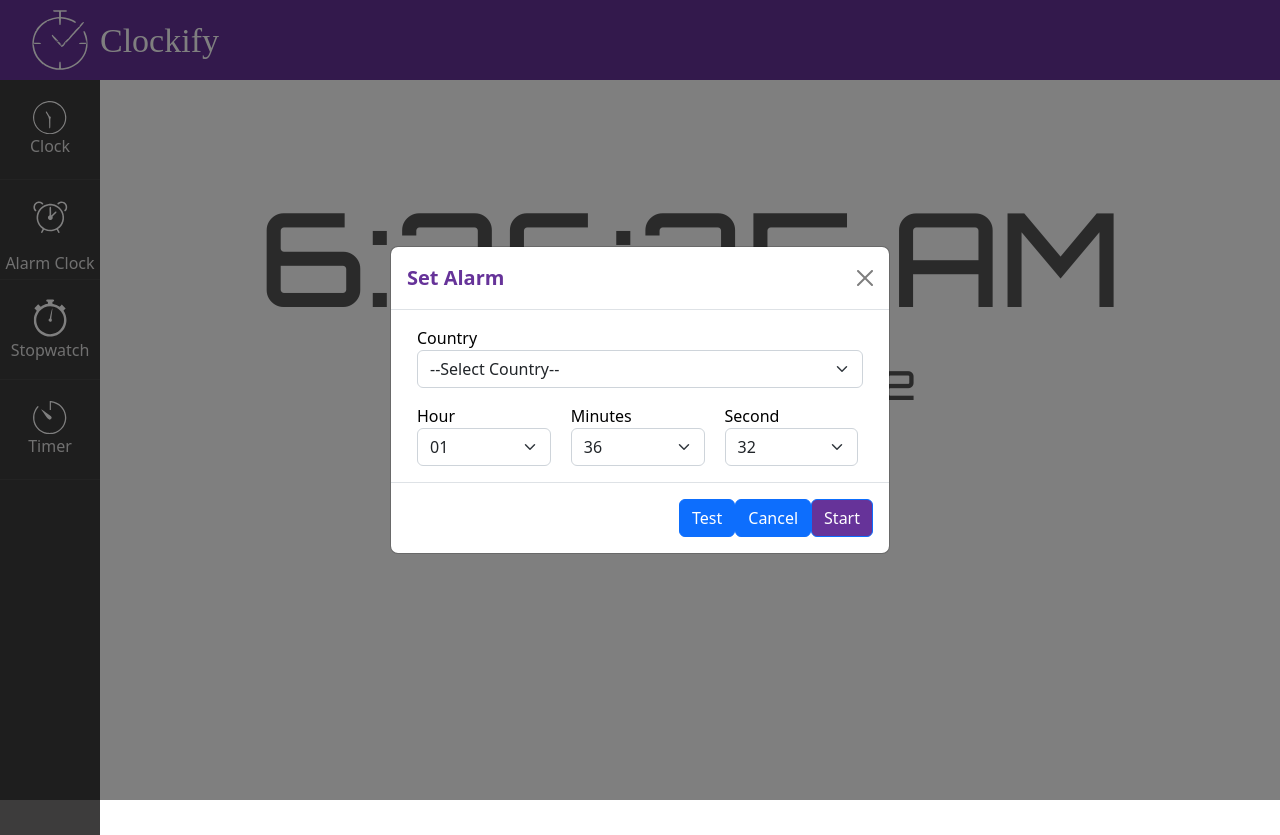
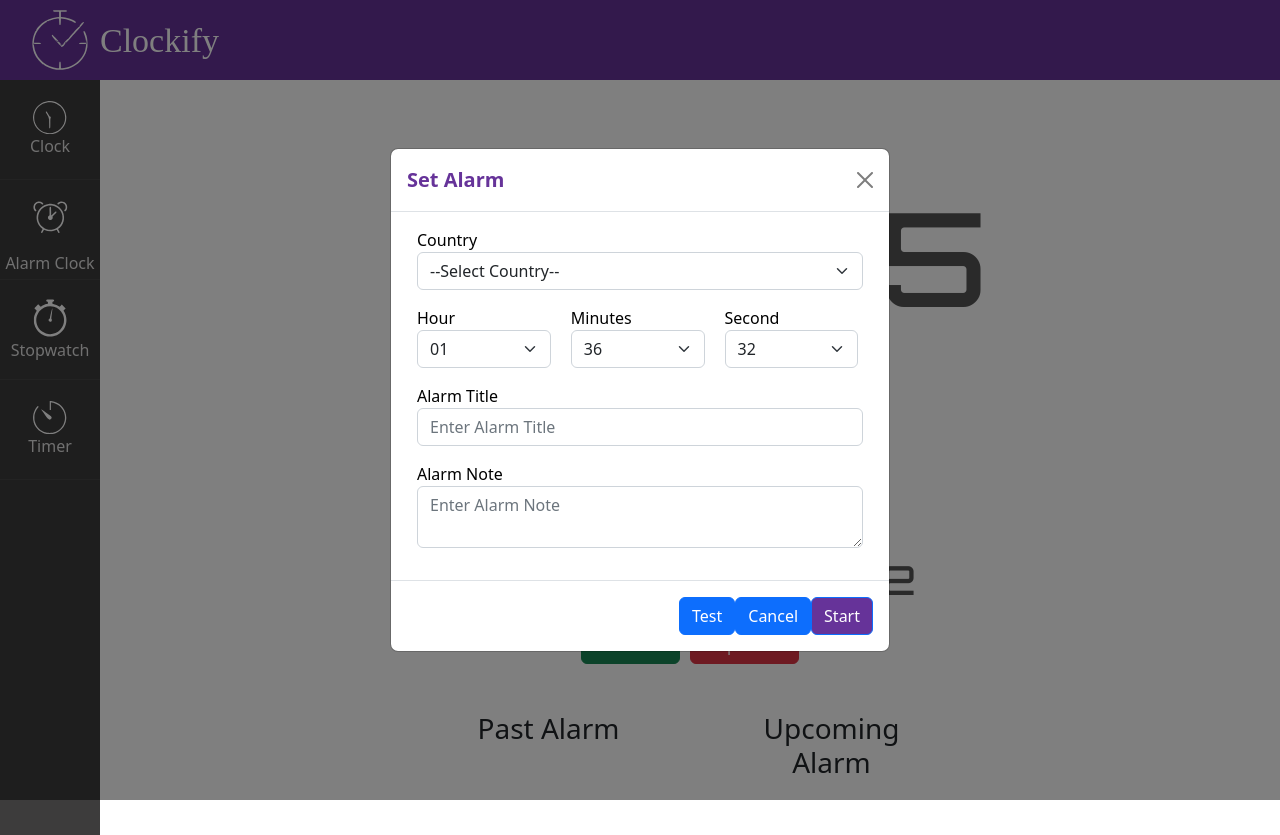
Before and after one commit to SaloniJariwala/Clock-app, a React (Create React App) app: page /alarm in a window 1280 px wide. Both pictures are taken after a click on the button "Set Alarm". Before the commit the page ends 800 px from the top, so only its background shows below. Built offline with nearby package versions, Linux system fonts and the light colour scheme; a web font is replaced by a local one.

Commit message:
merger features

```diff
--- a/src/Components/Alarm.js
+++ b/src/Components/Alarm.js
@@ -1,4 +1,4 @@
-import { useRef, useState } from "react";
+import { useEffect, useRef, useState } from "react";
 import { Button } from "react-bootstrap";
 import { AlarmWrapper } from "./style";
 import { days, monthNames } from "../Constant";
@@ -13,6 +13,9 @@ const Alarm = () => {
     const [hourOptions, setHourOptions] = useState();
     const [minuteOtions, setMinuteOptions] = useState();
     const [alarm, setAlarm] = useState([]);
+    const [upcomingAlarms, setUpcomingAlarms] = useState([]);
+    const [pastAlarms, setPastAlarms] = useState([]);
+    const [flag, setFlag] = useState(false);
     const audioRef = useRef();
 
     // const audio = new Audio(alarmAudio);
@@ -20,6 +23,10 @@ const Alarm = () => {
     const play = () => {
         audioRef.current.play();
         audioRef.current.loop = true;
+    }
+
+    const callAlarm = () => {
+        setFlag(!flag);
     }
 
     const pause = () => {
@@ -87,6 +94,27 @@ const Alarm = () => {
         pause();
     }
 
+    // const getAlarms = () => {
+    //     const allAlarms = JSON.parse(localStorage.getItem('Alarms')) || [];
+    //     const upcomingAlarm = allAlarms.filter((item) => item.alarmTimestamp > Date.now());
+    //     setUpcomingAlarms(upcomingAlarm);
+    //     const pastAlarm = allAlarms.filter((item) => item.alarmTimestamp < Date.now());
+    //     setPastAlarms(pastAlarm);
+    // }
+
+    useEffect(() => {
+        const allAlarms = JSON.parse(localStorage.getItem('Alarms')) || [];
+        const upcomingAlarm = allAlarms.filter((item) => item.alarmTimestamp > Date.now());
+        setUpcomingAlarms(upcomingAlarm);
+        const pastAlarm = allAlarms.filter((item) => item.alarmTimestamp < Date.now());
+        setPastAlarms(pastAlarm);
+    }, [flag]);
+
+    const getTime = (timestamp) => {
+        const date = new Date(timestamp);
+        return `${date.getHours()}:${date.getMinutes()}:${date.getSeconds()}`
+    }
+
     return (
         <AlarmWrapper>
             <h1 className="display">{currentTime}</h1>
@@ -95,14 +123,27 @@ const Alarm = () => {
                 <Button variant="success" onClick={handleClick} style={{ marginRight: 10 }}>Set Alarm</Button>
                 <Button variant="danger" onClick={handleStop}>Stop Alarm</Button>
             </div>
-            <div style={{ display: 'flex', justifyContent: 'center', marginTop: '70px' }}>
-                {alarm.map((item) => (
-                    <div style={{ display: 'flex', flexDirection: 'column', justifyContent: 'center', alignItems: 'center', marginRight: '20px' }}>
-                        <span>{item.country}</span>
-                        <h3 style={{ marginBottom: 'unset' }}>{item.hour}:{item.minute}:{item.second}</h3>
-                        <span>{item.GMT}</span>
-                    </div>
-                ))}
+            <div className="container-fluid d-flex justify-content-evenly">
+                <div className="w-50 m-5 text-center">
+                    <h3>Past Alarm</h3>
+                    {pastAlarms.map((item, index) => (
+                        <div className="d-flex" key={index}>
+                            <span style={{ marginRight: 15 }}>{item.title}</span>
+                            <span style={{ marginRight: 15 }}>{getTime(item.alarmTimestamp)}</span>
+                            <span>{new Date(item.alarmTimestamp).toLocaleDateString()}</span>
+                        </div>
+                    ))}
+                </div>
+                <div className="w-50 m-5 text-center">
+                    <h3>Upcoming Alarm</h3>
+                    {upcomingAlarms.map((item, index) => (
+                        <div className="d-flex" key={index}>
+                            <span style={{ marginRight: 15 }}>{item.title}</span>
+                            <span style={{ marginRight: 15 }}>{getTime(item.alarmTimestamp)}</span>
+                            <span>{new Date(item.alarmTimestamp).toLocaleDateString()}</span>
+                        </div>
+                    ))}
+                </div>
             </div>
             <audio src={alarmAudio} ref={audioRef} />
             <SetAlarmModal
@@ -114,6 +155,7 @@ const Alarm = () => {
                 play={play}
                 handleStop={handleStop}
                 displayAlarm={displayAlarm}
+                callAlarms={callAlarm}
             />
         </AlarmWrapper>
     );
--- a/src/Components/SetAlarmModal.js
+++ b/src/Components/SetAlarmModal.js
@@ -1,4 +1,4 @@
-import { useDebugValue, useState } from "react";
+import { useEffect, useState } from "react";
 import { Button, Modal } from "react-bootstrap";
 import "../App.css";
 import { AlarmTitleWrapper } from "./style";
@@ -16,7 +16,8 @@ const SetAlarmModal = ({
     hourOptions,
     minuteOptions,
     play,
-    displayAlarm
+    displayAlarm,
+    callAlarms
 }) => {
 
     const date = new Date();
@@ -25,7 +26,33 @@ const SetAlarmModal = ({
     const [minute, setMinute] = useState(date.getMinutes());
     const [second, setSecond] = useState(date.getSeconds());
     const [country, setCountry] = useState('India');
-    const [gmt, setGmt] = useState();
+    const [alarmName, setAlarmName] = useState('');
+    const [alarmNote, setAlarmNote] = useState('');
+
+
+    // useEffect(() => {
+    //     const allAlarms = JSON.parse(localStorage.getItem('Alarms')) || [];
+    //     const currentTimestamp = Date.now();
+    //     let newList = allAlarms.filter((item) => item.alarmTimestamp > currentTimestamp);
+    //     let nearestAlarm;
+    //     if (newList.length > 1) {
+    //         for (let i = 0; i < newList.length; i++) {
+    //             for (let j = 0; j <= i; j++) {
+    //                 debugger
+    //                 if (newList[j].alarmTimestamp < newList[i].alarmTimestamp) {
+    //                     debugger
+    //                     nearestAlarm = newList[j];
+    //                     debugger
+    //                 }
+    //             }
+    //         }
+    //     } else {
+    //         debugger
+    //         nearestAlarm = newList[0];
+    //         debugger
+    //     }
+    //     callToAlarm(nearestAlarm?.alarmTimestamp);
+    // }, [])
 
     const setTime = (value, name) => {
         if (name === 'hour') {
@@ -41,61 +68,142 @@ const SetAlarmModal = ({
         setCountry(name);
     }
 
-    const setGmtTime = (GMT) => {
-        setGmt(GMT);
-    }
+    const callToAlarm = () => {
+        const allAlarms = JSON.parse(localStorage.getItem('Alarms')) || [];
+        const currentTimestamp = Date.now();
+        let newList = allAlarms.filter((item) => item.alarmTimestamp > currentTimestamp);
+        let nearestAlarm;
+        if (newList.length > 1) {
+            for (let i = 0; i < newList.length; i++) {
+                for (let j = 0; j <= i; j++) {
+                    debugger
+                    if (newList[j].alarmTimestamp < newList[i].alarmTimestamp) {
+                        debugger
+                        nearestAlarm = newList[j];
+                        debugger
+                    }
+                }
+            }
+        } else {
+            debugger
+            nearestAlarm = newList[0];
+            debugger
+        }
+        const currTimestamp = Date.now();
+        let diff;
+        diff = nearestAlarm?.alarmTimestamp - currTimestamp;
+        debugger
 
-    const callToAlarm = (difference) => {
-        if (difference >= 0) {
-            setTimeout(() => {
-                notifyUser("It's time now...!!!");
+        if (diff >= 0) {
+            debugger
+            var id = setTimeout(() => {
+                notifyUser(alarmName, alarmNote);
                 play();
-            }, difference);
+            }, diff);
         }
     }
 
-    const setAlarm = () => {
-        displayAlarm(hour, minute, second, 'India', 'GMT+5.30');
-        const curr = new Date();
-        curr.setHours(Number(hour));
-        curr.setMinutes(Number(minute));
-        curr.setSeconds(Number(second));
-        const newD = new Date();
-        const diff = curr - newD;
+
+    // const ringAlarm = () => {
+    //     const allAlarms = JSON.parse(localStorage.getItem('Alarms')) || [];
+    //     debugger
+    //     const currentTimestamp = Date.now();
+    //     let newList = allAlarms.filter((item) => item.alarmTimestamp > currentTimestamp);
+    //     let nearestAlarm;
+    //     debugger
+    //     if (newList.length > 1) {
+    //         for (let i = 0; i < newList.length; i++) {
+    //             debugger
+    //             for (let j = 0; j <= i; j++) {
+    //                 debugger
+    //                 if (newList[j].alarmTimestamp < newList[i].alarmTimestamp) {
+    //                     debugger
+    //                     nearestAlarm = newList[j];
+    //                     debugger
+    //                 }
+    //             }
+    //         }
+    //     } else {
+    //         debugger
+    //         nearestAlarm = newList[0];
+    //         debugger
+    //     }
+    //     debugger
+    //     const difference = nearestAlarm.alarmTimestamp - Date.now();
+    //     debugger
+    //     callToAlarm(difference, nearestAlarm.title, nearestAlarm.note);
+    // }
+
+    const storeAlarm = (alarm) => {
+        const allAlarms = JSON.parse(localStorage.getItem('Alarms')) || [];
+        debugger
+        const date = alarm.toDate();
+        const alarmTimestamp = date.getTime();
+        let newAlarms = allAlarms;
+        debugger
+        const newAlarm = {
+            // timeoutId: id,
+            alarmTimestamp: alarmTimestamp,
+            title: alarmName,
+            note: alarmNote,
+            country: country
+        };
+        debugger
+        newAlarms.push(newAlarm);
+        debugger
+        localStorage.setItem('Alarms', JSON.stringify(newAlarms));
         closeModal();
-        callToAlarm(diff);
+        debugger
+        callAlarms();
     }
+
+
+    // const setAlarm = () => {
+    //     debugger
+    //     displayAlarm(hour, minute, second, 'India', 'GMT+5.30');
+    //     const alarm = new Date();
+    //     alarm.setHours(Number(hour));
+    //     alarm.setMinutes(Number(minute));
+    //     alarm.setSeconds(Number(second));
+    //     debugger
+    //     storeAlarm(alarm);
+    //     debugger
+    //     ringAlarm();
+    // }
 
     const countryWiseSetAlarm = (action, diffHours = 0, diffMins = 0, country, gmt) => {
         displayAlarm(hour, minute, second, country, gmt);
+        debugger
         let fDate;
         const newDate = new Date();
+        newDate.setHours(Number(hour));
+        newDate.setMinutes(Number(minute));
+        newDate.setSeconds(Number(second));
+        debugger
         if (action === 'back') {
-            newDate.setHours(Number(hour));
-            newDate.setMinutes(Number(minute));
-            newDate.setSeconds(Number(second));
+            debugger
             fDate = moment(newDate).add({ hours: diffHours, minutes: diffMins });
+        } else if (action === 'ahead') {
+            debugger
+            fDate = moment(newDate).subtract({ hours: diffHours, minutes: diffMins });
         } else {
-            newDate.setHours(Number(hour));
-            newDate.setMinutes(Number(minute));
-            newDate.setSeconds(Number(second));
-            fDate = moment(newDate).subtract({ hours: diffHours, minutes: diffMins });
+            fDate = moment(newDate);
         }
-        const date = new Date();
-        let diff;
-        if (action === 'back') {
-            diff = fDate - date;
-        } else {
-            diff = fDate - date;
-        }
-        closeModal();
-        callToAlarm(diff);
+        debugger
+        storeAlarm(fDate);
+        debugger
+        callToAlarm();
+        // const forDate = fDate.toDate();
+        // debugger
+        // const timestamp = forDate.getTime();
+        // callToAlarm(timestamp);
     }
 
     const checkCountry = () => {
         switch (country) {
             case 'India':
-                setAlarm();
+                // setAlarm();
+                countryWiseSetAlarm('india', 0, 0, 'GMT+5.30')
                 break;
 
             case 'USA':
@@ -134,9 +242,9 @@ const SetAlarmModal = ({
             </Modal.Header>
             <Modal.Body>
                 <div style={{ padding: '0 10px', marginBottom: '1em' }}>
-                    <CountryContainer options={countryData} setCountryName={setCountryName} setGmtTime={setGmtTime} />
+                    <CountryContainer options={countryData} setCountryName={setCountryName} />
                 </div>
-                <div style={{ display: 'flex', width: '100%' }}>
+                <div style={{ display: 'flex', width: '100%', marginBottom: '1em' }}>
                     <div style={{ width: '33%', padding: '0 10px' }}>
                         <HourContainer options={hourOptions} setTime={setTime} />
                     </div>
@@ -146,6 +254,24 @@ const SetAlarmModal = ({
                     <div style={{ width: '33%', padding: '0 10px' }}>
                         <SecondsContainer options={minuteOptions} setTime={setTime} />
                     </div>
+                </div>
+                <div style={{ padding: '0 10px', marginBottom: '1em' }}>
+                    <label htmlFor="alarm-title">Alarm Title</label>
+                    <input
+                        id="alarm-title"
+                        className="form-control"
+                        placeholder="Enter Alarm Title"
+                        onChange={(event) => setAlarmName(event.target.value)}
+                    />
+                </div>
+                <div style={{ padding: '0 10px', marginBottom: '1em' }}>
+                    <label htmlFor="alarm-note">Alarm Note</label>
+                    <textarea
+                        id="alarm-note"
+                        className="form-control"
+                        placeholder="Enter Alarm Note"
+                        onChange={(event) => setAlarmNote(event.target.value)}
+                    ></textarea>
                 </div>
             </Modal.Body>
             <Modal.Footer>
--- a/src/Components/style.js
+++ b/src/Components/style.js
@@ -114,6 +114,7 @@ export const AlarmWrapper = styled.div`
     flex-direction: column;
     justify-content: center;
     align-items: center;
+    width: 50%;
     .title {
       color: #555;
       font-size: 32px;
--- a/src/Utils/Notification.js
+++ b/src/Utils/Notification.js
@@ -1,8 +1,8 @@
-export const notifyUser = (notificationText = "Notification Enabled") => {
+export const notifyUser = (notificationText = "Notification Enabled", notificationNote) => {
     if (!("Notification" in window)) {
         alert("Browser Not support notification");
     } else if (Notification.permission === "granted") {
-        const notification = new Notification(notificationText);
+        const notification = new Notification(notificationText, { body: notificationNote });
         notification.onclick = (event) => {
             event.preventDefault(); // prevent the browser from focusing the Notification's tab
             window.open('http://www.mozilla.org', '_blank');
```
